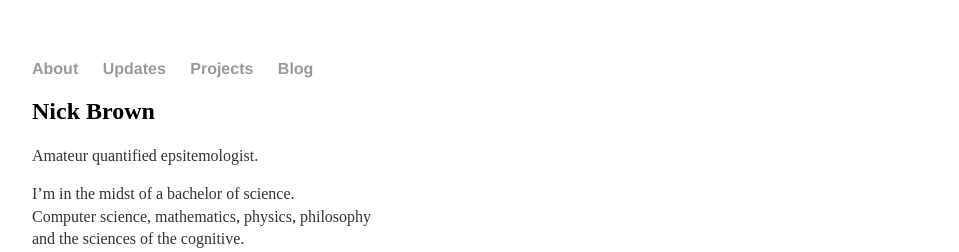
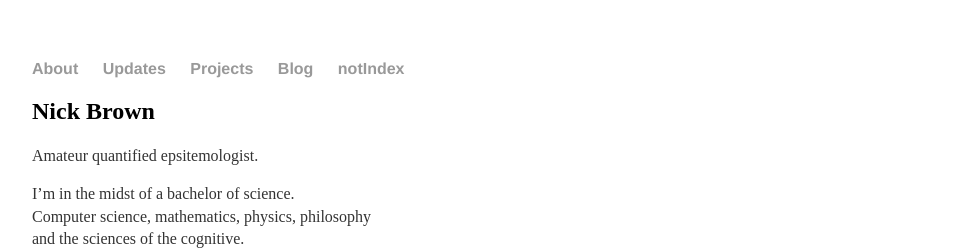
Before and after one commit to slavachalnev/nickaustinbrown.github.io, a Jekyll site: the page built from index.html, in a window 1280 px wide. Shown: the top 252 px of the page, without its empty margins (160-1119 px from the left). Built offline with Jekyll 4.4.1, drawn with Linux system fonts in a browser that asks for light colours.

Commit message:
Update default.html

```diff
--- a/_layouts/default.html
+++ b/_layouts/default.html
@@ -12,6 +12,7 @@
 	        		<li><a href="/updates">Updates</a></li>
 				<li><a href="/projects">Projects</a></li>
 	        		<li><a href="/blog">Blog</a></li>
+				<li><a href="notIndex">notIndex</a></li>
 	    		</ul>
 			</nav>
 			<div class="container">
```
